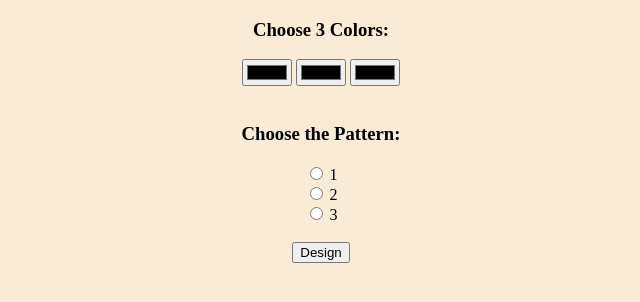
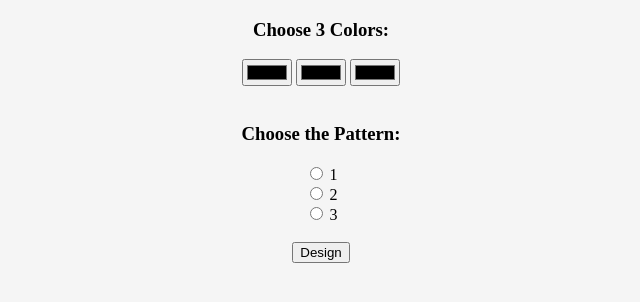
Before and after one commit to zcoder365/FriendshipBraceletVisualizer, a Flask app: page / in a window 1280 px wide. Shown: the top 302 px of the page, without its empty margins (319-959 px from the left). Run offline with Flask 3, Linux system fonts and the light colour scheme.

Commit message:
updated the color of the site

```diff
--- a/static/styles.css
+++ b/static/styles.css
@@ -1,3 +1,3 @@
 body {
-    background-color: antiquewhite;
+    background-color: whitesmoke;
 }
```
